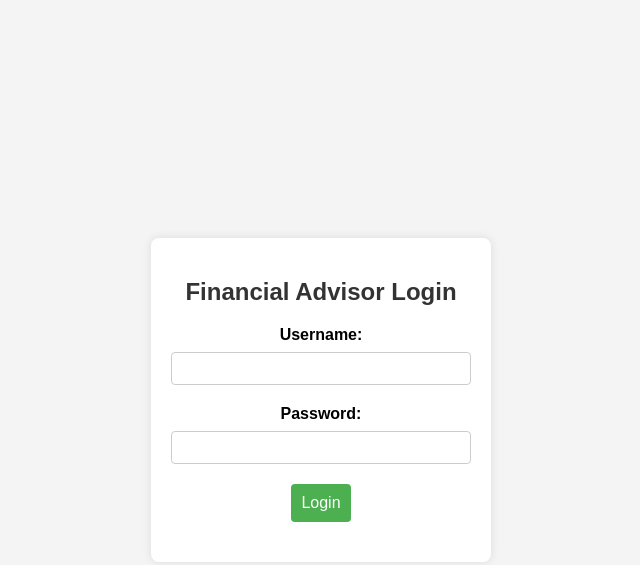
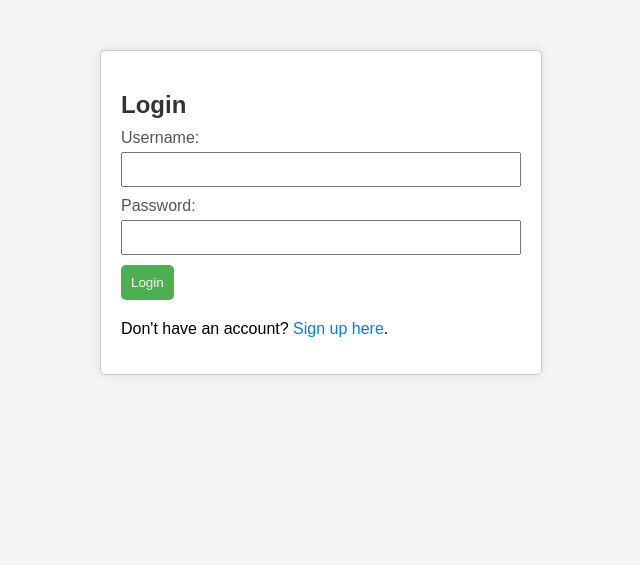
Before and after one commit to Beast227/financial-advisor, a plain HTML site: page Login web/login.html in a window 1280 px wide. Shown: the whole page, without its empty margins (319-959 px from the left). Drawn offline with Linux system fonts and the light colour scheme.

Commit message:
Added login system and Css changes

```diff
--- a/Account web/account.css
+++ b/Account web/account.css
@@ -1,8 +1,17 @@
 body {
     font-family: 'Arial', sans-serif;
+    color: black ;
     margin: 0;
     padding: 0;
-    background-color: #f4f4f4;
+    box-sizing: border-box;
+    background-image: url("../Photos/build.jpg");
+    margin: 0; /* Remove default body margin for full coverage */
+    padding: 0; /* Remove default body padding for full coverage */
+    background-size: cover;
+    background-repeat: no-repeat;
+    backdrop-filter: blur(2px);
+    background-size: cover;
+    background-position: absolute;
     color: #333;
 }
 
--- a/Login web/login.css
+++ b/Login web/login.css
@@ -2,50 +2,62 @@ body {
   font-family: Arial, sans-serif;
   background-color: #f4f4f4;
   margin: 0;
-    padding: 0;
-    display: flex;
-    align-items: center;
-    justify-content: center;
-    height: 100vh;
 }
 
-  .login-container {
+.container {
+  max-width: 400px;
+  margin: 50px auto;
+  padding: 20px;
+  border: 1px solid #ccc;
+  border-radius: 5px;
   background-color: #fff;
-    padding: 20px;
-    border-radius: 8px;
   box-shadow: 0 0 10px rgba(0, 0, 0, 0.1);
-    width: 300px;
-    text-align: center;
 }
 
-  .login-container h2 {
+form {
+  margin-bottom: 20px;
+}
+
+h2 {
+  margin-bottom: 10px;
   color: #333;
 }
 
-  .form-group {
-    margin-bottom: 20px;
+label {
+  display: block;
+  margin-bottom: 5px;
+  color: #555;
 }
 
-  .form-group label {
-    display: block;
-    margin-bottom: 8px;
-    font-weight: bold;
+input {
+  width: 100%;
+  padding: 8px;
+  margin-bottom: 10px;
+  box-sizing: border-box;
 }
 
-  .form-group input {
-    width: 100%;
-    padding: 8px;
-    box-sizing: border-box;
-    border: 1px solid #ccc;
-    border-radius: 4px;
+button {
+  background-color: #4caf50;
+  color: white;
+  padding: 10px;
+  border: none;
+  border-radius: 5px;
+  cursor: pointer;
 }
 
-  .form-group button {
-    background-color: #4caf50;
-    color: #fff;
-    padding: 10px;
-    border: none;
-    border-radius: 4px;
-    cursor: pointer;
-    font-size: 16px;
+button:hover {
+  background-color: #45a049;
 }
+
+p {
+  margin-top: 10px;
+}
+
+a {
+  color: #007bff;
+  text-decoration: none;
+}
+
+a:hover {
+  text-decoration: underline;
+}
--- a/Login web/login.html
+++ b/Login web/login.html
@@ -3,28 +3,21 @@
 <head>
     <meta charset="UTF-8">
     <meta name="viewport" content="width=device-width, initial-scale=1.0">
-  <title>Financial Advisor Login</title>
     <link rel="stylesheet" href="login.css">
+    <title>Login</title>
 </head>
 <body>
-
-<div class="login-container">
-  <h2>Financial Advisor Login</h2>
+    <div class="container">
         <form id="loginForm">
-    <div class="form-group">
+            <h2>Login</h2>
             <label for="username">Username:</label>
             <input type="text" id="username" name="username" required>
-    </div>
-    <div class="form-group">
             <label for="password">Password:</label>
             <input type="password" id="password" name="password" required>
+            <button type="button" onclick="login()">Login</button>
+        </form>
+        <p>Don't have an account? <a href="signup.html">Sign up here</a>.</p>
     </div>
-    <div class="form-group">
-      <button type="button" onclick="login()">Login</button>
-    </div>
-  </form>
-</div>
-
     <script src="login.js"></script>
 </body>
 </html>
--- a/Login web/login.js
+++ b/Login web/login.js
@@ -1,38 +1,47 @@
+// Function to handle login form submission
 function login() {
   var username = document.getElementById('username').value;
   var password = document.getElementById('password').value;
 
-  // Prepare data to send to the server
-  var data = {
-    username: username,
-    password: password
-  };
+  // Client-side validation
+  if (!validateLoginForm(username, password)) {
+      alert('Please enter valid credentials.');
+      return;
+  }
 
-  // Perform an AJAX request using the Fetch API
-  fetch('/your-backend-endpoint', {
-    method: 'POST',
-    headers: {
-      'Content-Type': 'application/json',
-    },
-    body: JSON.stringify(data),
-  })
-  .then(response => {
-    if (!response.ok) {
-      throw new Error('Network response was not ok');
-    }
-    return response.json();
-  })
-  .then(responseData => {
-    // Handle the response from the server
-    if (responseData.success) {
-      alert('Login successful! Redirecting to dashboard.');
-       // Redirect to another HTML page
-       window.location.href = './index.html';
-    } else {
-      alert('Login failed. Please check your credentials and try again.');
-    }
-  })
-  .catch(error => {
-    console.error('There was a problem with the fetch operation:', error);
-  });
+  // Simulate login logic (replace with actual server-side logic)
+  alert('Login successful! Redirecting to Home page.');
+  // Redirect to another HTML page
+  window.location.href = '../Main web/index.html';
 }
+
+// Function to handle signup form submission
+function signup() {
+  var newUsername = document.getElementById('newUsername').value;
+  var newPassword = document.getElementById('newPassword').value;
+
+  // Client-side validation
+  if (!validateSignupForm(newUsername, newPassword)) {
+      alert('Please enter valid signup information.');
+      return;
+  }
+
+  // Simulate signup logic (replace with actual server-side logic)
+  alert('Signup successful! Redirecting to Home page.');
+  // Redirect to the home page
+  window.location.href = '../Main web/index.html';
+}
+
+// Function to validate login form inputs
+function validateLoginForm(username, password) {
+  // Add your client-side validation logic here
+  // For example, check if username and password meet certain criteria
+  return username.length > 0 && password.length > 0;
+}
+
+// Function to validate signup form inputs
+function validateSignupForm(newUsername, newPassword) {
+  // Add your client-side validation logic here
+  // For example, check if newUsername and newPassword meet certain criteria
+  return newUsername.length > 0 && newPassword.length > 0;
+}
--- /dev/null
+++ b/Login web/signup.css
@@ -0,0 +1,64 @@
+body {
+    font-family: Arial, sans-serif;
+    background-color: #f4f4f4;
+    margin: 0;
+}
+
+.container {
+    max-width: 400px;
+    margin: 50px auto;
+    padding: 20px;
+    border: 1px solid #ccc;
+    border-radius: 5px;
+    background-color: #fff;
+    box-shadow: 0 0 10px rgba(0, 0, 0, 0.1);
+}
+
+form {
+    margin-bottom: 20px;
+}
+
+h2 {
+    margin-bottom: 10px;
+    color: #333;
+}
+
+label {
+    display: block;
+    margin-bottom: 5px;
+    color: #555;
+}
+
+input {
+    width: 100%;
+    padding: 8px;
+    margin-bottom: 10px;
+    box-sizing: border-box;
+}
+
+button {
+    background-color: #4caf50;
+    color: white;
+    padding: 10px;
+    border: none;
+    border-radius: 5px;
+    cursor: pointer;
+}
+
+button:hover {
+    background-color: #45a049;
+}
+
+p {
+    margin-top: 10px;
+}
+
+a {
+    color: #007bff;
+    text-decoration: none;
+}
+
+a:hover {
+    text-decoration: underline;
+    color: darkcyan;
+}
--- a/Main web/style.css
+++ b/Main web/style.css
@@ -1,9 +1,13 @@
 body {
     font-family: 'Arial', sans-serif;
-    margin: 0;
-    padding: 0;
+    color:black;
     box-sizing: border-box;
-    background-color: #121212;
+    background-image: url("../Photos/build.jpg");
+    background-size: cover;
+    background-repeat: no-repeat;
+    backdrop-filter: blur(2px);
+    background-size: cover;
+    background-position: center;
     color: #333;
 }
 
@@ -17,7 +21,7 @@ body {
     height: 3px;
     background-color: #e5e1dcf9;
     margin: 6px;
-    transition: 0.4s;
+    transition: 0.4s ease-in-out;
 }
 
 .dropdown-content {
@@ -47,13 +51,19 @@ body {
 .dropdown-content a:hover {
     background-color: #11191373;
     color: #fff;
+    transition: 0.4s ease-in-out;
 }
 
 /* General Styles for Header and Navigation */
 header {
-    background-color: rgba(128, 128, 128, 0.101); /* Add your desired background color */
-    color: white; /* Set text color to white or your preferred color */
-    padding: 5px; /* Adjust padding as needed */
+    background-color: rgba(0, 0, 0, 0.8); /* Add your desired background color */
+    color: rgb(192, 0, 0); /* Set text color to white or your preferred color */
+    padding: 5px;
+    height: 80px;
+    display: flex;
+    align-items: center;
+    justify-content: space-between;
+    border-radius:15px ;
 }
 
 nav ul {
@@ -61,11 +71,15 @@ nav ul {
     display: flex;
     justify-content: center;
     padding: 0;
-    overflow: hidden;
+    overflow: hidden;background-color: #333;
+    padding: 10px;
+    background-color: rgba(169, 169, 169, 0.3);
+    padding: 10px;
+    clip-path: polygon(0% 0%, 95% 0%, 100% 100%, 5% 100%);
 }
 
 nav li {
-    display: inline-block;
+    display: flex;
     margin-right: 20px; /* Adjust spacing between menu items as needed */
 }
 
@@ -74,6 +88,7 @@ nav a{
     color: white;
     font-weight: bold;
     font-size: 16px;
+    text-align: center;
 }
 
 .large-link {
@@ -81,13 +96,13 @@ nav a{
     padding: 10px 20px; /* Set padding to increase the clickable area */
     text-decoration: none; /* Remove underline for the link */
     display: inline-block; /* Make the link behave like a block element */
-    transition: transform 0.5s ease-in-out;
+    transition: transform 0.3s ease-in-out;
   }
 
 nav a:hover {
     border-bottom: 2px solid #fff; /* Add an underline on hover */
-    color : rgba(167, 237, 164, 0.912);
-    transform: scale(1.1);
+    color : rgba(255, 0, 0, 0.912);
+    transform: scale(1.5);
 }
 
 @media screen and (max-width: 768px) {
@@ -103,10 +118,6 @@ nav a:hover {
     }
 }
 
-.lis{
-    color: #fff;
-}
-
 div a {
     text-decoration: none;
 }
@@ -119,7 +130,7 @@ section {
 }
 
 p, h1, h2{
-    color: #fff;
+    color: #232121;
 }
 
 form {
@@ -127,10 +138,12 @@ form {
     flex-direction: column;
     max-width: 400px;
     margin: auto;
-    background-color: #161616;
+    background-color: transparent;
     padding: 20px;
     border-radius: 8px;
-    box-shadow: 0 0 10px rgb(39, 59, 41);
+    box-shadow: 0 0 10px rgb(0, 255, 26);
+    backdrop-filter: blur(100px);
+
 }
 
 label {
@@ -140,10 +153,9 @@ label {
 }
 
 input, textarea {
-    margin-bottom: 1em;
-    padding: 0.5em;
-    border: 1px solid #535151;
-    border-radius: 4px;
+    background-color: rgba(255, 255, 255, 0.5); /* Adjust the alpha value (0.5 in this case) for transparency */
+    border: 1px solid #ccc; /* You can customize the border style */
+    padding: 10px;
 }
 
 label:hover{
@@ -151,7 +163,8 @@ label:hover{
 }
 
 button {
-    background-color: #f6f3f3;
+    backdrop-filter: blur(30px);
+    background-color: #65aef1;
     color: #f2e0e0;
     padding: 0.5em;
     border: none;
@@ -160,5 +173,5 @@ button {
 }
 
 button:hover {
-    background-color: #555;
+    background-color: #324db9;
 }
--- a/Signup Page/signup.css
+++ /dev/null
@@ -1,48 +0,0 @@
-body {
-    font-family: Arial, sans-serif;
-    background-color: #f4f4f4;
-    margin: 0;
-    padding: 0;
-    display: flex;
-    align-items: center;
-    justify-content: center;
-    height: 100vh;
-}
-
-.container {
-    background-color: #fff;
-    padding: 20px;
-    border-radius: 8px;
-    box-shadow: 0 0 10px rgba(0, 0, 0, 0.1);
-}
-
-form {
-    display: flex;
-    flex-direction: column;
-    max-width: 300px;
-    margin: 0 auto;
-}
-
-label {
-    margin-bottom: 8px;
-}
-
-input {
-    padding: 8px;
-    margin-bottom: 16px;
-    border: 1px solid #ccc;
-    border-radius: 4px;
-}
-
-button {
-    padding: 10px;
-    background-color: #4caf50;
-    color: #fff;
-    border: none;
-    border-radius: 4px;
-    cursor: pointer;
-}
-
-button:hover {
-    background-color: #45a049;
-}
```
Also changed, not shown: Login web/signup.html (added, +23 -0 lines), Main web/index.html (+1 -1 lines), photos/build.jpg (added), photos/build2.jpg (added). Lines whose indentation alone changed are shown as unchanged.
